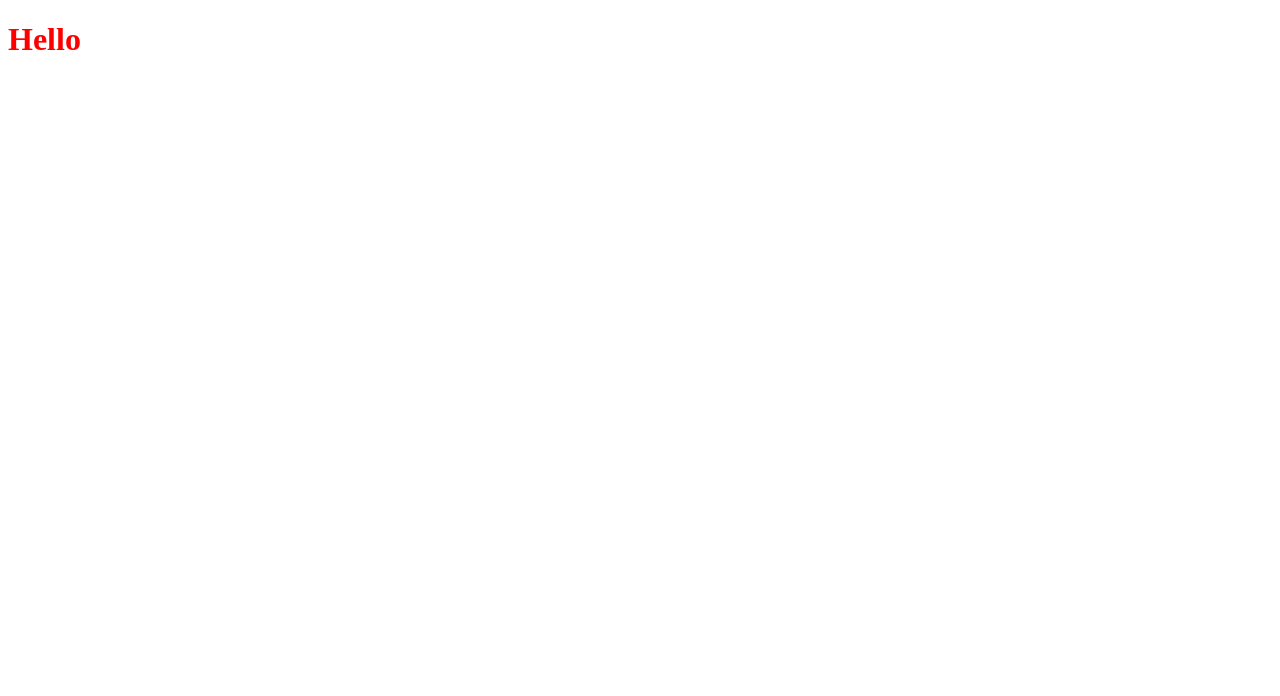
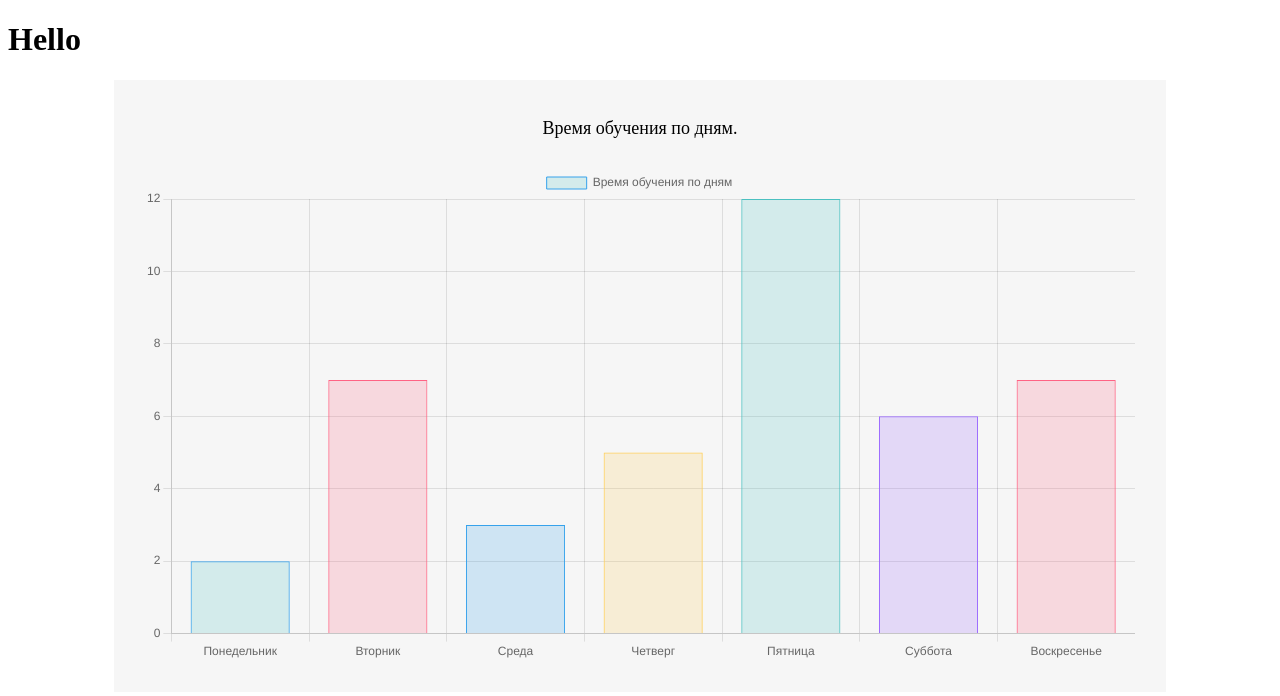
Before and after one commit to VNeskoromnaya/timer_for_tasks, a website with bundled scripts: page index.html in a window 1280 px wide. Built offline with nearby package versions, Linux system fonts and the light colour scheme.

Commit message:
В html добавила div для графика, прописала к нему стили. В app.js написала данные для графика.

```diff
--- a/assets/styles/style.css
+++ b/assets/styles/style.css
@@ -1,3 +1,18 @@
-h1 {
-    color: red;
+/* блок график  */
+
+.container-chart {
+    width: 80%;
+    height: auto;
+    background-color: #a9a9a91a;
+    padding: 20px;
+    margin: 0 auto;
 }
+
+.chart__title {
+    text-align: center;
+    font-size: large;
+}
+
+.chart {
+    padding: 10px;
+}
--- a/index.html
+++ b/index.html
@@ -12,8 +12,17 @@
 <body>
   <h1>Hello</h1>
 
+  <!-- Блок "график" -->
+  <div class="container-chart">
+    <p class="chart__title">Время обучения по дням.</p>
+    <div class="chart">
+      <canvas id="myChart" class="myChart"></canvas>
+      <script src="https://cdn.jsdelivr.net/npm/chart.js"></script>
+    </div>
+  </div>
 
-  <script type="module" src="./script/app.js"></script>
+
+  <script type="module" src="script/app.js"></script>
 </body>
 
 </html>
--- a/script/app.js
+++ b/script/app.js
@@ -1,5 +1,67 @@
 const moment = require('moment');
 const chart = require('chart.js');
 
+// import { showChart } from './script.js'
+
+// showChart();
+
+let chartJson = `{
+    "type": "bar",
+    "data": {
+        "labels": [
+            "Понедельник",
+            "Вторник",
+            "Среда",
+            "Четверг",
+            "Пятница",
+            "Суббота",
+            "Воскресенье"
+        ],
+        "datasets": [
+            {
+                "label": "Время обучения по дням",
+                "data": [
+                    2,
+                    7,
+                    3,
+                    5,
+                    12,
+                    6,
+                    7
+                ],
+                "backgroundColor": [
+                    "rgba(75, 192, 192, 0.2)",
+                    "rgba(255, 99, 132, 0.2)",
+                    "rgba(54, 162, 235, 0.2)",
+                    "rgba(255, 206, 86, 0.2)",
+                    "rgba(75, 192, 192, 0.2)",
+                    "rgba(153, 102, 255, 0.2)",
+                    "rgba(255, 99, 132, 0.2)"
+                ],
+                "borderColor": [
+                    "rgba(54, 162, 235, 1)",
+                    "rgba(255, 99, 132, 1)",
+                    "rgba(54, 162, 235, 1)",
+                    "rgba(255, 206, 86, 1)",
+                    "rgba(75, 192, 192, 1)",
+                    "rgba(153, 102, 255, 1)",
+                    "rgba(255, 99, 132, 1)"
+                ],
+                "borderWidth": 1
+            }
+        ]
+    },
+    "options": {
+        "scales": {
+            "y": {
+                "beginAtZero": true
+            }
+        }
+    }
+}`
+const config = JSON.parse(chartJson);
+const ctx = document.getElementById('myChart');
+
+const myChart = new Chart(ctx, config);
 
 console.log('hello');
```
Also changed, not shown: script/script.js (+18 -0 lines).
